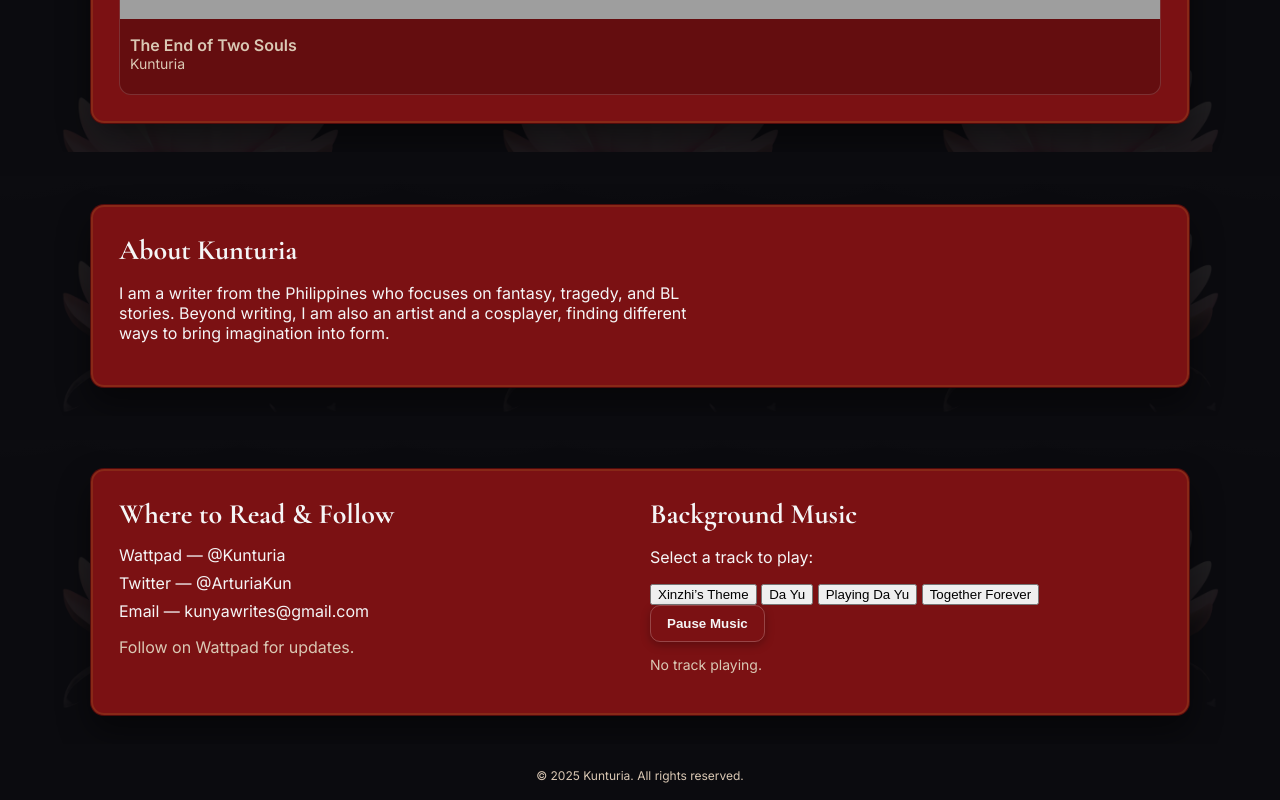
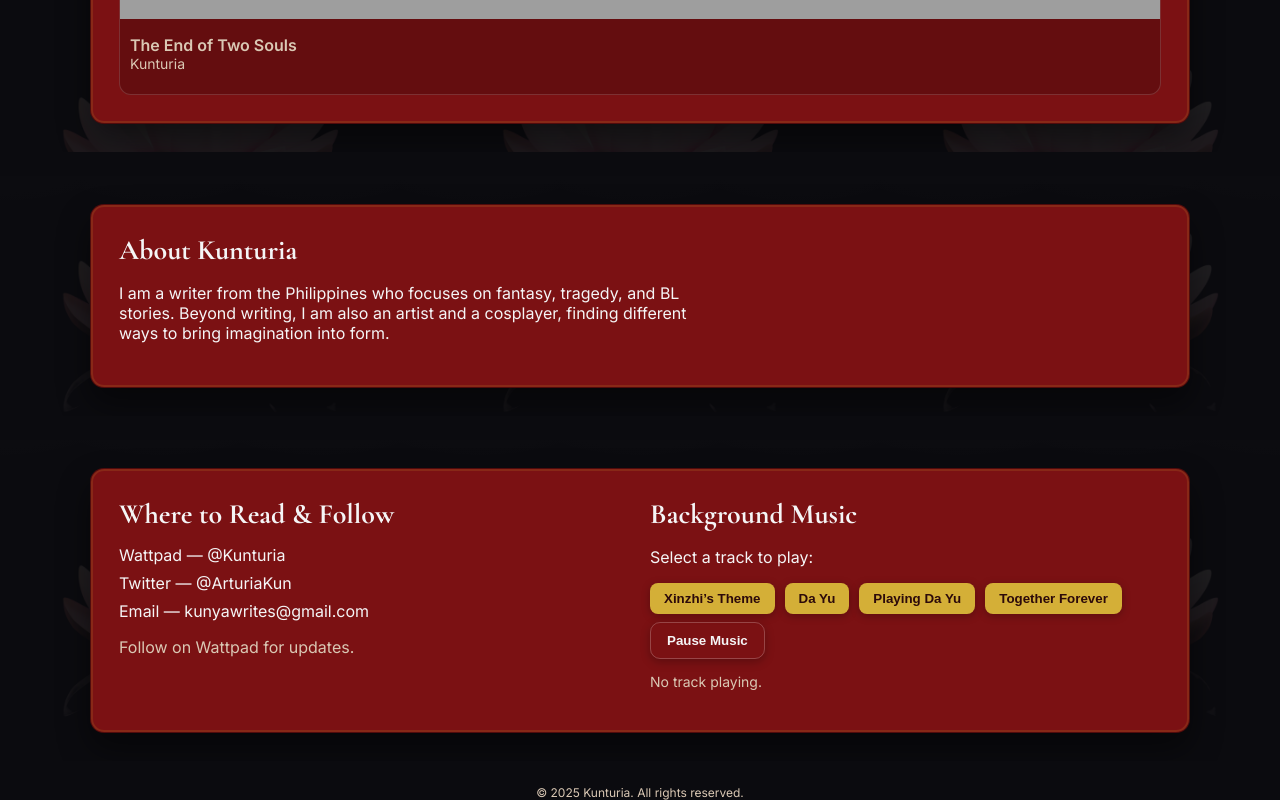
Before and after one commit to Kunturia/Kunturia.books, a plain HTML site: page index.html in a window 1280 px wide. Shown: the part 2923-3723 px from the top of the page. Drawn offline with nearby package versions, Linux system fonts and the light colour scheme; grey boxes are pictures that could not be loaded.

Commit message:
style.css

```diff
--- a/style.css
+++ b/style.css
@@ -97,6 +97,18 @@ body{font-family:Inter,system-ui,-apple-system,Segoe UI,Roboto,Arial,sans-serif}
 .links a{color:var(--ink);text-decoration:none}
 .links a:hover{color:var(--accent)}
 
+.music-controls{
+  display:flex;flex-wrap:wrap;gap:10px;margin:12px 0 8px;
+}
+.music-controls button{
+  background:#d4af37;color:#2c0a0a;border:none;padding:8px 14px;
+  border-radius:8px;font-weight:700;cursor:pointer;
+  box-shadow:0 2px 8px rgba(0,0,0,.25);
+  transition:transform .15s, filter .2s;
+}
+.music-controls button:hover{ transform:translateY(-1px); filter:brightness(1.08); }
+
+
 /* Footer */
 .footer .wrap{background:transparent;border:none;box-shadow:none;text-align:center;color:var(--muted)}
 
```
